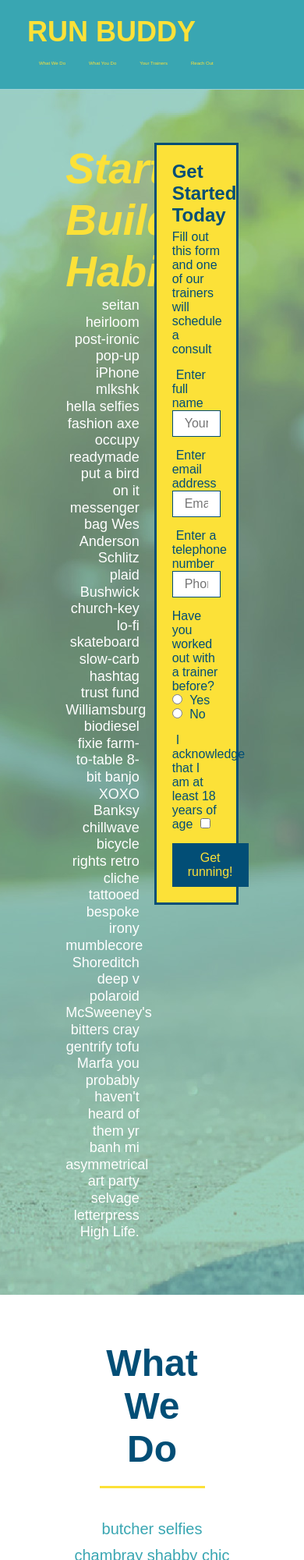
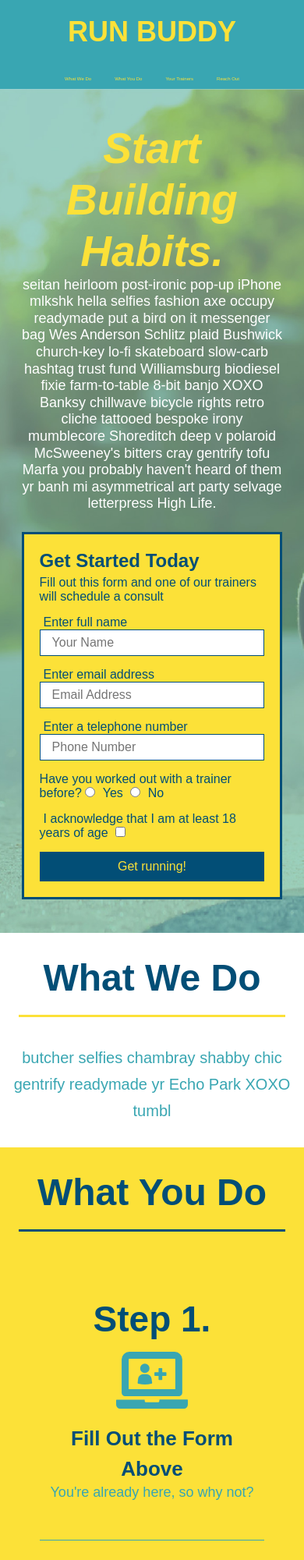
Before and after one commit to GunnarSmith2/run-buddy, a plain HTML site: page index.html in a window 390 px wide. Shown: the top 2000 px of the page at 78% size. Drawn offline with Linux system fonts and the light colour scheme.

Commit message:
media queries screens

```diff
--- a/assets/css/style.css
+++ b/assets/css/style.css
@@ -289,15 +289,109 @@ section {
  }
  /* Media query for small desktop screens and smaller*/
  @media screen and (max-width: 980px) {
+    header {
+        padding-bottom: 0;
+        justify-content: center;
+    }
 
+    header h1 {
+        width: 100%;
+        text-align: center;
+    }
+
+    header nav ul {
+        margin-top: 20px;
+        width: 100%;
+        justify-content: center;
+    }
+
+    header nav ul li a {
+        text-align: center;
+        width: 100%;
+    }
+
+    footer h2, footer div {
+        text-align: center;
+        width: 100%;
+    }
+
+    .hero-cta, .hero-form {
+        width: 100%;
+    }
+
+    .hero-cta {
+        text-align: center;
+    }
+
+    .section-title {
+        width: 80%;
+    }
+
+    .trainer {
+        flex: 0 70%;
+    }
+
+    .contact-info iframe {
+        flex: 1 100%;
+    }
  }
 
  /* Media query for tablets and smaller*/
  @media screen and (max-width: 768px) {
+   section {
+       padding: 30px 15px;
+   }
 
+   .step h3 {
+       flex: 1 100%;
+       text-align: center;
+   }
+
+   .step-info {
+        flex: 2 100%;
+        text-align: center;
+        justify-content: center;
+   }
+
+   .step-img {
+       flex: 0 32%;
+       margin-right: 0;
+       margin-top: 15px;
+       margin-bottom: 15px;
+   }
+
+   .step-text {
+       flex: 100%;
+   }
  }
 
  /* Media query for mobile phones and smaller*/
  @media screen and (max-width: 575px) {
+    .hero-form button {
+        width: 100%;
+      }
 
+      .section-title {
+        width: 95%;
+      }
+
+      .intro p {
+        width: 100%;
+      }
+
+      .trainer {
+        flex: 0 100%;
+      }
+
+      .contact-info {
+        text-align: center;
+      }
+
+      .contact-info > * {
+        flex: 0 100%;
+      }
+
+    .contact-form {
+        order: 3;
+    }
  }
```
